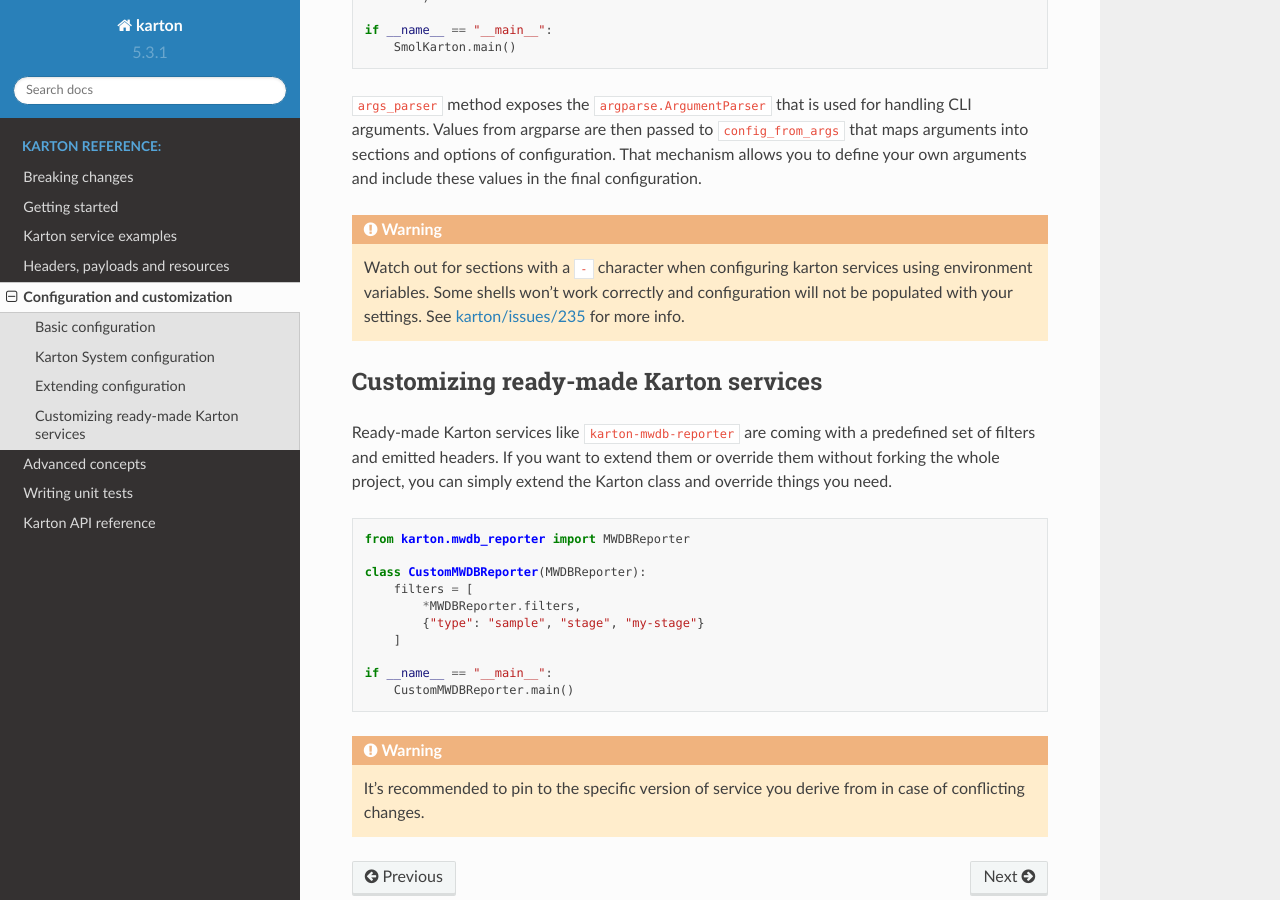
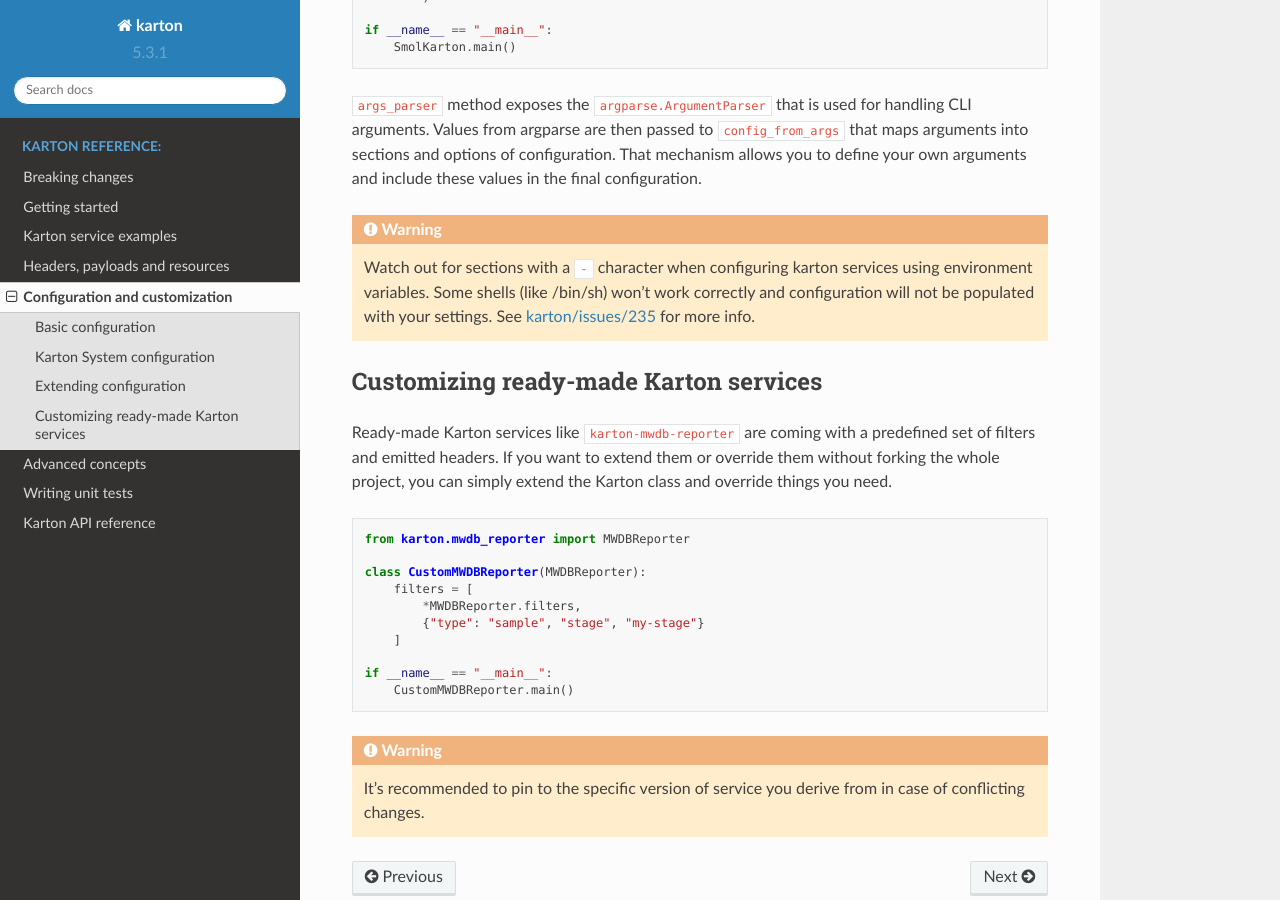
Before and after one commit to CERT-Polska/karton, a Sphinx documentation site: the page built from docs/service_configuration.rst, in a window 1280 px wide and 900 px high, scrolled down 3557 px. Built offline with Sphinx 7.4.7 and the Read the Docs theme 2.0.0, drawn with Linux system fonts in a browser that asks for light colours.

Commit message:
Update docs/service_configuration.rst
Co-authored-by: Jarosław Jedynak <msm2e4d534d@gmail.com>

```diff
--- a/docs/service_configuration.rst
+++ b/docs/service_configuration.rst
@@ -174,7 +174,7 @@ That mechanism allows you to define your own arguments and include these values
 .. warning::
 
     Watch out for sections with a ``-`` character when configuring karton services using environment variables.
-    Some shells won't work correctly and configuration will not be populated with your settings.
+    Some shells (like /bin/sh) won't work correctly and configuration will not be populated with your settings.
     See `karton/issues/235 <https://github.com/CERT-Polska/karton/issues/235>`_ for more info.
 
 Customizing ready-made Karton services
```
